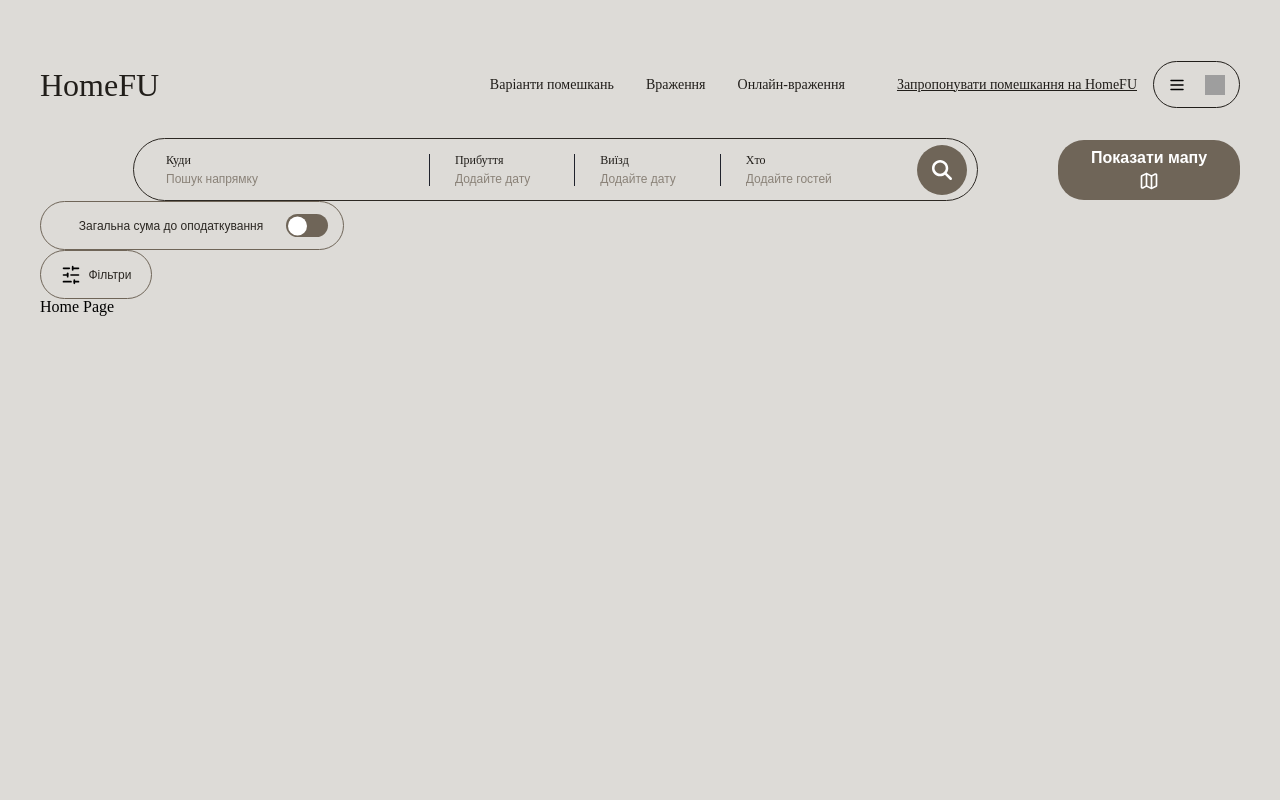
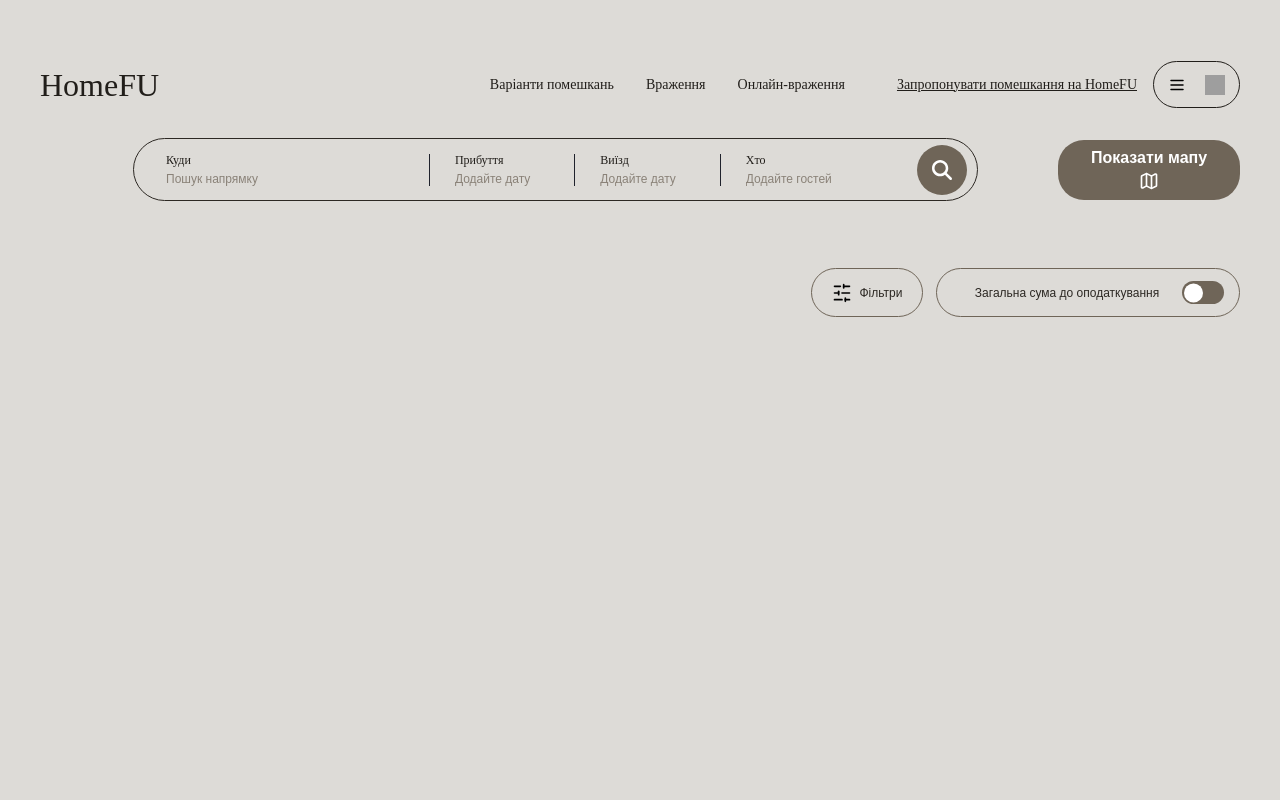
Before and after one commit to HomeFU/home-fu-frontend-public, a React (Vite) app in the folder home-fu/: page / in a window 1280 px wide. Shown: the top 800 px of the page. Built offline with nearby package versions, Linux system fonts and the light colour scheme; grey boxes are pictures that could not be loaded; a web font is replaced by a local one.

Commit message:
Updated CategoryBar

```diff
--- a/home-fu/src/components/Header/header.tsx
+++ b/home-fu/src/components/Header/header.tsx
@@ -1,9 +1,7 @@
 import style from "./header.module.scss";
 import RegisterButton from "./RegisterButton/registerbutton";
 import TravetFilter from "./TravelFilter/travel-filter";
-import MapButton from "./mapbutton/mapbutton";
-import SumButton from "../FiltersMenu/SumButton/sumbutton";
-import FilterButton from "../FiltersMenu/FilterButton/filterbutton"
+import MapButton from "./MapButton/mapbutton";
 import { Link } from "react-router-dom";
 
 const Header = () => {
@@ -25,8 +23,6 @@ const Header = () => {
                 <TravetFilter></TravetFilter>
                 <MapButton></MapButton>
             </div>
-            <SumButton></SumButton>
-            <FilterButton></FilterButton>
         </header>
     )
 }
--- a/home-fu/src/components/FiltersMenu/SumButton/sumbutton.module.scss
+++ b/home-fu/src/pages/CategoryBar/SumButton/sumbutton.module.scss
@@ -21,6 +21,7 @@
         font-family: "Inknut Antiqua", sans-serif;
         flex-grow: 1;
         text-align: center;
+
     }
 
     .switchToggle {
--- a/home-fu/src/pages/Home.tsx
+++ b/home-fu/src/pages/Home.tsx
@@ -1,12 +1,18 @@
 import Header from "../components/Header/header";
 import Footer from "../components/Footer/footer";
+import FilterButton from "./CategoryBar/FilterButton/filterbutton";
+import SumButton from "./CategoryBar/SumButton/sumbutton";
+import style from "./home.module.scss";
 
 const Home = () => {
 
     return (<>
         <Header></Header>
-        <main>
-            <h1>Home Page</h1>
+        <main className = {style.main}>
+            <div className= {style.categoryBar}>
+                <FilterButton></FilterButton>
+                <SumButton></SumButton>
+            </div>
         </main>
         <Footer></Footer>
     </>)
--- /dev/null
+++ b/home-fu/src/pages/home.module.scss
@@ -0,0 +1,10 @@
+.main{
+    padding-top: 67px;
+}
+
+.categoryBar {
+    display: flex;
+    align-items: center;
+    justify-content: end;
+    gap: 13px;
+}
```
Also changed, not shown: home-fu/src/pages/CategoryBar/FilterButton/filterbutton.module.scss (renamed from home-fu/src/components/FiltersMenu/FilterButton/filterbutton.module.scss), home-fu/src/pages/CategoryBar/FilterButton/filterbutton.tsx (renamed from home-fu/src/components/FiltersMenu/FilterButton/filterbutton.tsx), home-fu/src/pages/CategoryBar/SumButton/sumbutton.tsx (renamed from home-fu/src/components/FiltersMenu/SumButton/sumbutton.tsx).
